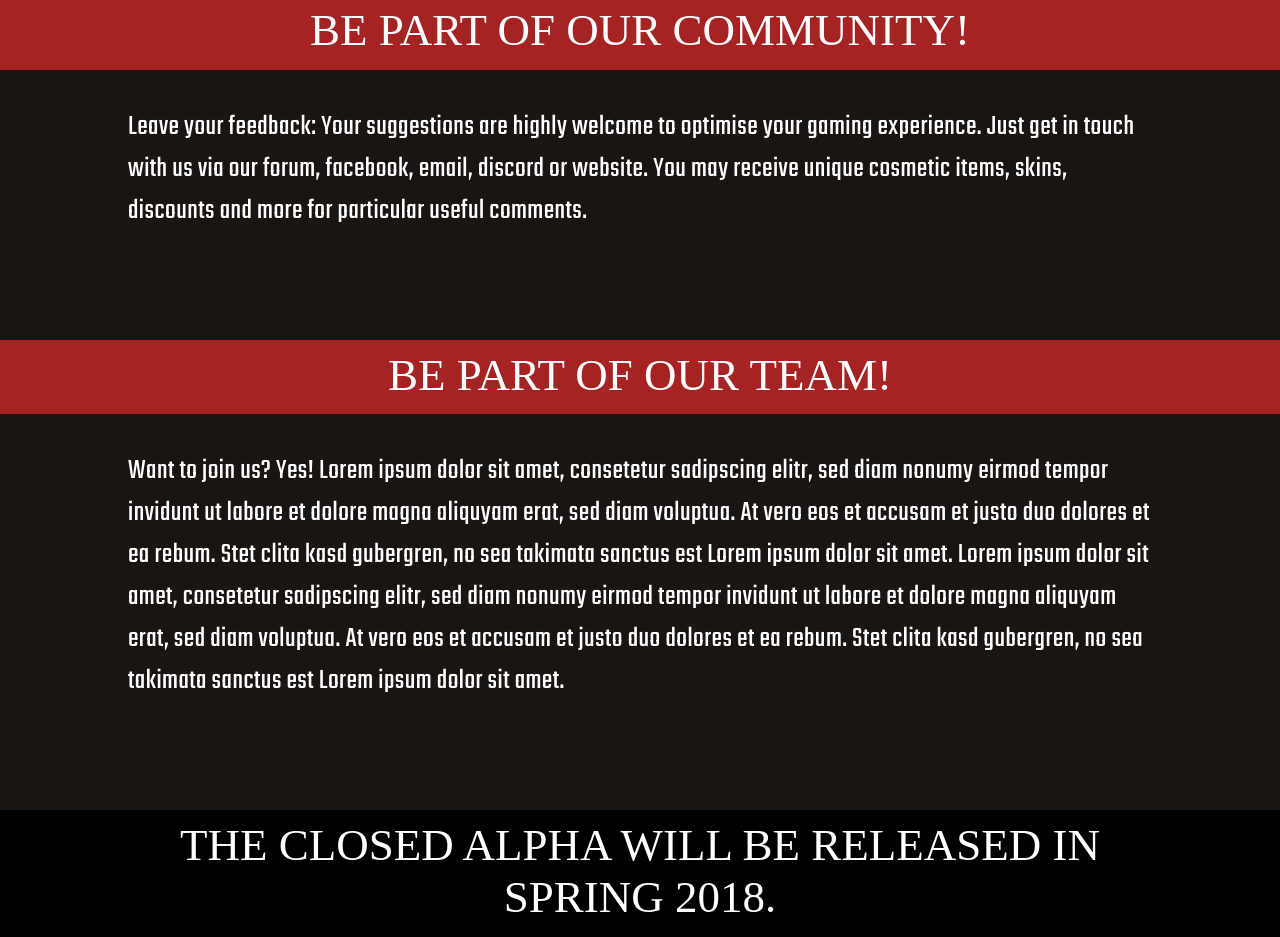
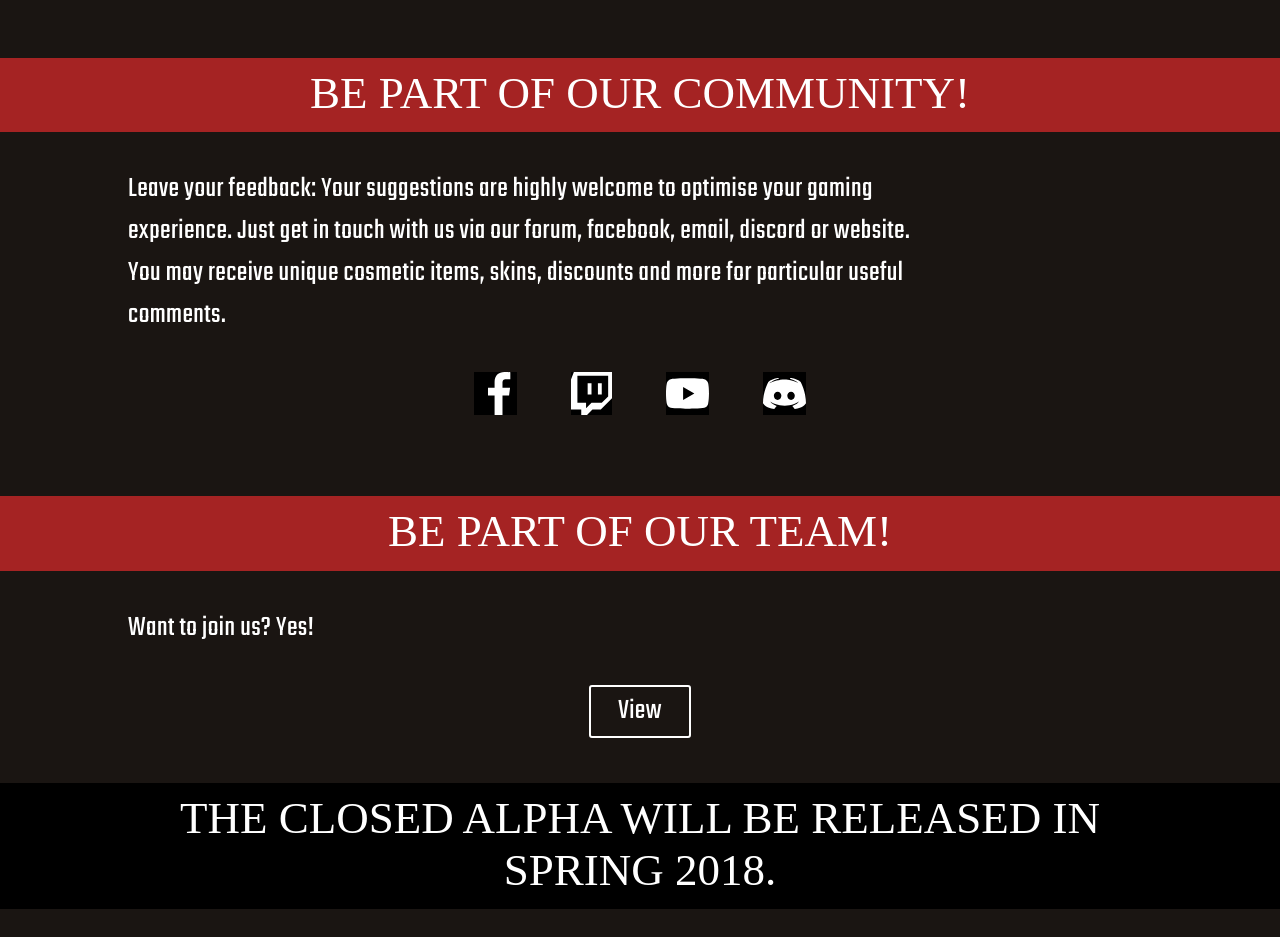
Before and after one commit to Emonadeo/GameStudiosWeb, a Nuxt app: page /game in a window 1280 px wide. Shown: the part 1860-2797 px from the top of the page. Built offline with nearby package versions, Linux system fonts and the light colour scheme; a web font is replaced by a local one.

Commit message:
Improved User Interaction

```diff
--- a/assets/main.css
+++ b/assets/main.css
@@ -9,6 +9,7 @@ html, body {
 }
 
 a, a:active {
+  color: inherit;
   text-decoration: none;
 }
 
--- a/pages/game.vue
+++ b/pages/game.vue
@@ -13,7 +13,8 @@
         <!-- <img class="wrap-child" src="~/assets/images/slogan.svg"/> -->
       </div>
       <div class="wrap">
-        <div class="blurb wrap-child">
+        <div class="wrap-child">
+          <div class="blurb">
             <div>
               Real-life experience.
             </div>
@@ -51,6 +52,10 @@
               Soldier slang, historically accurate vehicles, weapons, ballistics and sounds!
             </div>
           </div>
+          <div class="links">
+            <a>Read more</a>
+          </div>
+        </div>
       </div>
     </section>
     <section class="media wrap">
@@ -74,17 +79,31 @@
         <span class="wrap-child">Be part of our Community!</span>
       </div>
       <div class="wrap">
+        <div class="wrap-child">
           <p class="join-text wrap-child">
             Leave your feedback: Your suggestions are highly welcome to optimise your gaming experience. Just get in touch with us via our forum, facebook, email, discord or website. You may receive unique cosmetic items, skins, discounts and more for particular useful comments.
           </p>
+          <div class="links icons">
+            <!-- <a>Forum</a> -->
+            <a><img src="~/assets/images/icons/facebook.svg"/></a>
+            <a><img src="~/assets/images/icons/twitch.svg"/></a>
+            <a><img src="~/assets/images/icons/youtube.svg"/></a>
+            <a href="https://discord.gg/qGqeA4Z"><img src="~/assets/images/icons/discord.svg"/></a>
+          </div>
+        </div>
       </div>
       <div class="slogan headliner wrap">
         <span class="wrap-child">Be part of our Team!</span>
       </div>
       <div class="wrap">
-        <p class="join-text wrap-child">
-          Want to join us? Yes! Lorem ipsum dolor sit amet, consetetur sadipscing elitr, sed diam nonumy eirmod tempor invidunt ut labore et dolore magna aliquyam erat, sed diam voluptua. At vero eos et accusam et justo duo dolores et ea rebum. Stet clita kasd gubergren, no sea takimata sanctus est Lorem ipsum dolor sit amet. Lorem ipsum dolor sit amet, consetetur sadipscing elitr, sed diam nonumy eirmod tempor invidunt ut labore et dolore magna aliquyam erat, sed diam voluptua. At vero eos et accusam et justo duo dolores et ea rebum. Stet clita kasd gubergren, no sea takimata sanctus est Lorem ipsum dolor sit amet.
+        <div class="wrap-child">
+          <p class="join-text">
+            Want to join us? Yes!
           </p>
+          <div class="links">
+            <a class="">View</a>
+          </div>
+        </div>
       </div>
       <div class="closed-alpha headliner wrap">
         <span class="wrap-child">The Closed Alpha will be released in spring 2018.</span>
@@ -159,7 +178,7 @@ export default {
 }
 
 .information {
-  margin-bottom: 4rem !important;
+  margin-bottom: 2rem !important;
 }
 
 .media .wrap-child {
@@ -216,7 +235,6 @@ export default {
 }
 
 .join-text {
-  margin-bottom: 2.5em;
   font-family: 'Teko';
   font-size: 1.6em;
   padding: 2rem 0;
@@ -229,9 +247,50 @@ export default {
   display: block;
 }
 
+.links {
+  margin-bottom: 2.5em;
+  display: flex;
+  justify-content: center;
+}
+
+.links a:not(:last-of-type) {
+  margin-right: 3rem;
+}
+
+.links.icons a {
+  display: inline-flex;
+  align-items: center;
+  border: none;
+  border-radius: 0;
+  padding: 0;
+  background-color: black;
+}
+
+.links a {
+  cursor: pointer;
+  border: 2px solid white;
+  border-radius: 3px;
+  padding: 0.2rem 1.5rem;
+  font-family: 'Teko';
+  font-size: 1.6em;
+  letter-spacing: 0.5px;
+}
+
+.links a img {
+  height: 1.5em;
+}
+
+.links a:hover {
+  background-color: black;
+}
+
 .closed-alpha {
   text-align: center;
   background-color: black;
 }
 
+.join .slogan:not(:first-of-type) {
+  margin-top: 2rem;
+}
+
 </style>
--- a/pages/index.vue
+++ b/pages/index.vue
@@ -13,16 +13,17 @@
 				<nuxt-link to="/devlog">Devlog</nuxt-link>
         <nuxt-link to="/team">Team</nuxt-link>
 				<nuxt-link to="/partners">Partners</nuxt-link>
-				<a href="https://www.paypal.me/EpdemicGame">Donate</a>
+				<!-- <a href="https://www.paypal.me/EpdemicGame">Donate</a> -->
 			</nav>
 
 			<footer>
 				<div class="social-media">
 					<a href="https://www.facebook.com/LyghtningStudios/"><img src="~/assets/images/icons/facebook.svg"/></a>
-					<a><img src="~/assets/images/icons/kickstarter.svg"/></a>
-					<a><img src="~/assets/images/icons/patreon.svg"/></a>
+					<!-- <a><img src="~/assets/images/icons/kickstarter.svg"/></a> -->
+					<!-- <a><img src="~/assets/images/icons/patreon.svg"/></a> -->
 					<a href="https://www.twitch.tv/lyghtningstudios"><img src="~/assets/images/icons/twitch.svg"/></a>
 					<a href="https://www.youtube.com/channel/UCULAujZeOH2ODlzyIs03xZg"><img src="~/assets/images/icons/youtube.svg"/></a>
+					<a href="https://discord.gg/qGqeA4Z"><img src="~/assets/images/icons/discord.svg"/></a>
 				</div>
 
 				<!-- <a id="read-more"><img src="~/assets/images/more.svg" alt=""></a> -->
```
Also changed, not shown: assets/images/icons/discord.svg (added). Lines whose indentation alone changed are shown as unchanged.
